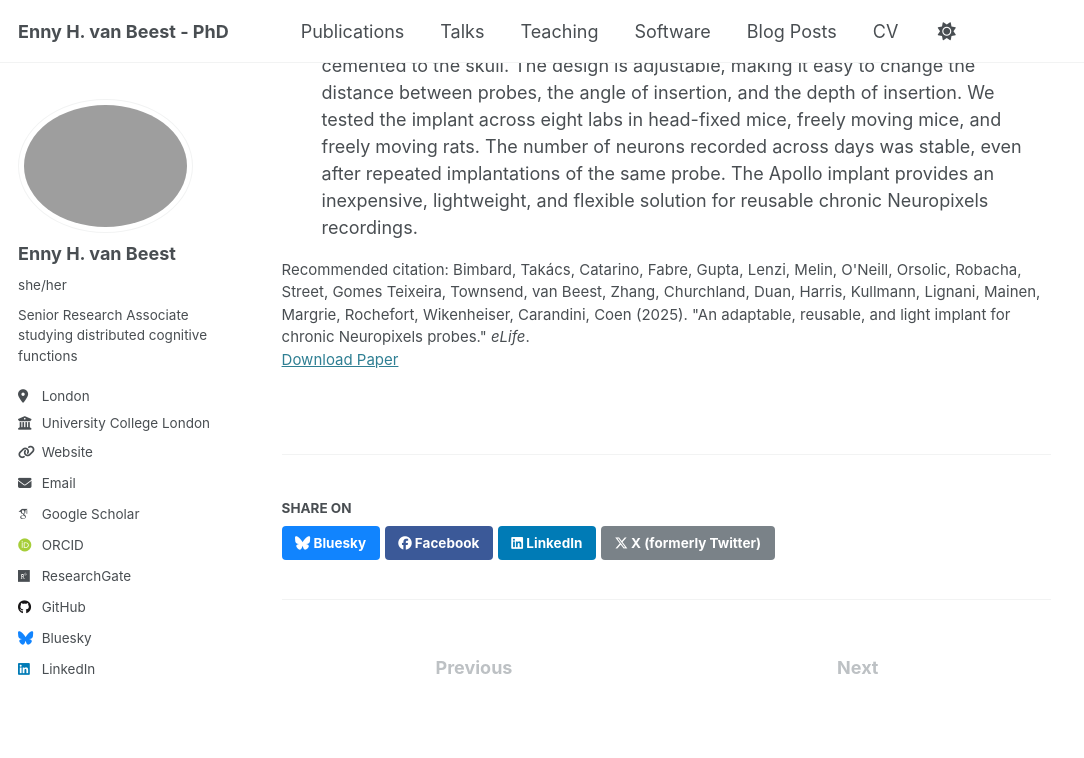
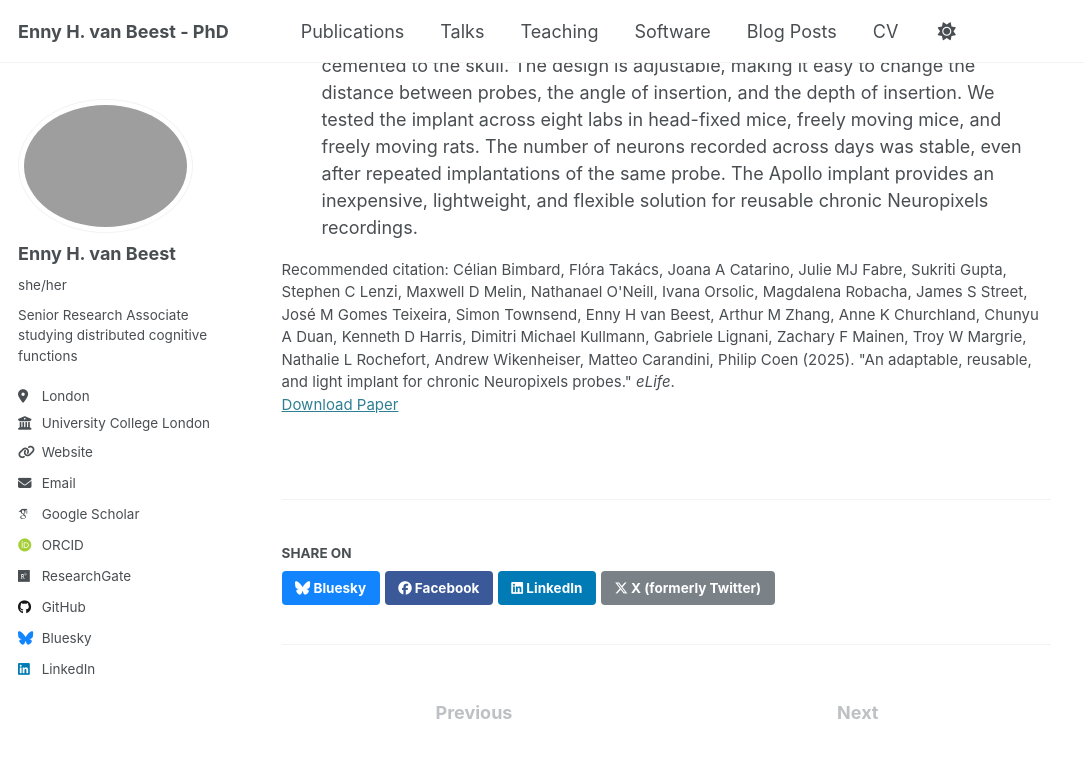
Before and after one commit to EnnyvanBeest/EnnyvanBeest.github.io, a Jekyll site: the page built from _publications/2025-02-18-adaptable-reusable-chronic.md, in a window 1280 px wide and 900 px high, scrolled down 487 px. Shown: the top 758 px of the window, without its empty margins (0-1084 px from the left). Built offline with Jekyll 4.4.1, drawn with Linux system fonts in a browser that asks for light colours; some web fonts are replaced.

```diff
--- a/_publications/2025-02-18-adaptable-reusable-chronic.md
+++ b/_publications/2025-02-18-adaptable-reusable-chronic.md
@@ -6,7 +6,7 @@ permalink: /publication/2025-02-18-adaptable-reusable-chronic/
 date: 2025-02-18
 venue: 'eLife'
 paperurl: 'https://elifesciences.org/articles/98522'
-citation: "Bimbard, Takács, Catarino, Fabre, Gupta, Lenzi, Melin, O'Neill, Orsolic, Robacha, Street, Gomes Teixeira, Townsend, van Beest, Zhang, Churchland, Duan, Harris, Kullmann, Lignani, Mainen, Margrie, Rochefort, Wikenheiser, Carandini, Coen (2025). &quot;An adaptable, reusable, and light implant for chronic Neuropixels probes.&quot; <i>eLife</i>."
+citation: "Célian Bimbard, Flóra Takács, Joana A Catarino, Julie MJ Fabre, Sukriti Gupta, Stephen C Lenzi, Maxwell D Melin, Nathanael O'Neill, Ivana Orsolic, Magdalena Robacha, James S Street, José M Gomes Teixeira, Simon Townsend, Enny H van Beest, Arthur M Zhang, Anne K Churchland, Chunyu A Duan, Kenneth D Harris, Dimitri Michael Kullmann, Gabriele Lignani, Zachary F Mainen, Troy W Margrie, Nathalie L Rochefort, Andrew Wikenheiser, Matteo Carandini, Philip Coen (2025). &quot;An adaptable, reusable, and light implant for chronic Neuropixels probes.&quot; <i>eLife</i>."
 ---
 
 - Electrophysiology has proven invaluable to record neural activity, and the development of Neuropixels probes dramatically increased the number of recorded neurons. These probes are often implanted acutely, but acute recordings cannot be performed in freely moving animals and the recorded neurons cannot be tracked across days. To study key behaviors such as navigation, learning, and memory formation, the probes must be implanted chronically. An ideal chronic implant should (1) allow stable recordings of neurons for weeks;(2) allow reuse of the probes after explantation;(3) be light enough for use in mice. Here, we present the ‘Apollo Implant’, an open-source and editable device that meets these criteria and accommodates up to two Neuropixels 1.0 or 2.0 probes. The implant comprises a ‘payload’module which is attached to the probe and is recoverable, and a ‘docking’module which is cemented to the skull. The design is adjustable, making it easy to change the distance between probes, the angle of insertion, and the depth of insertion. We tested the implant across eight labs in head-fixed mice, freely moving mice, and freely moving rats. The number of neurons recorded across days was stable, even after repeated implantations of the same probe. The Apollo implant provides an inexpensive, lightweight, and flexible solution for reusable chronic Neuropixels recordings.
```
